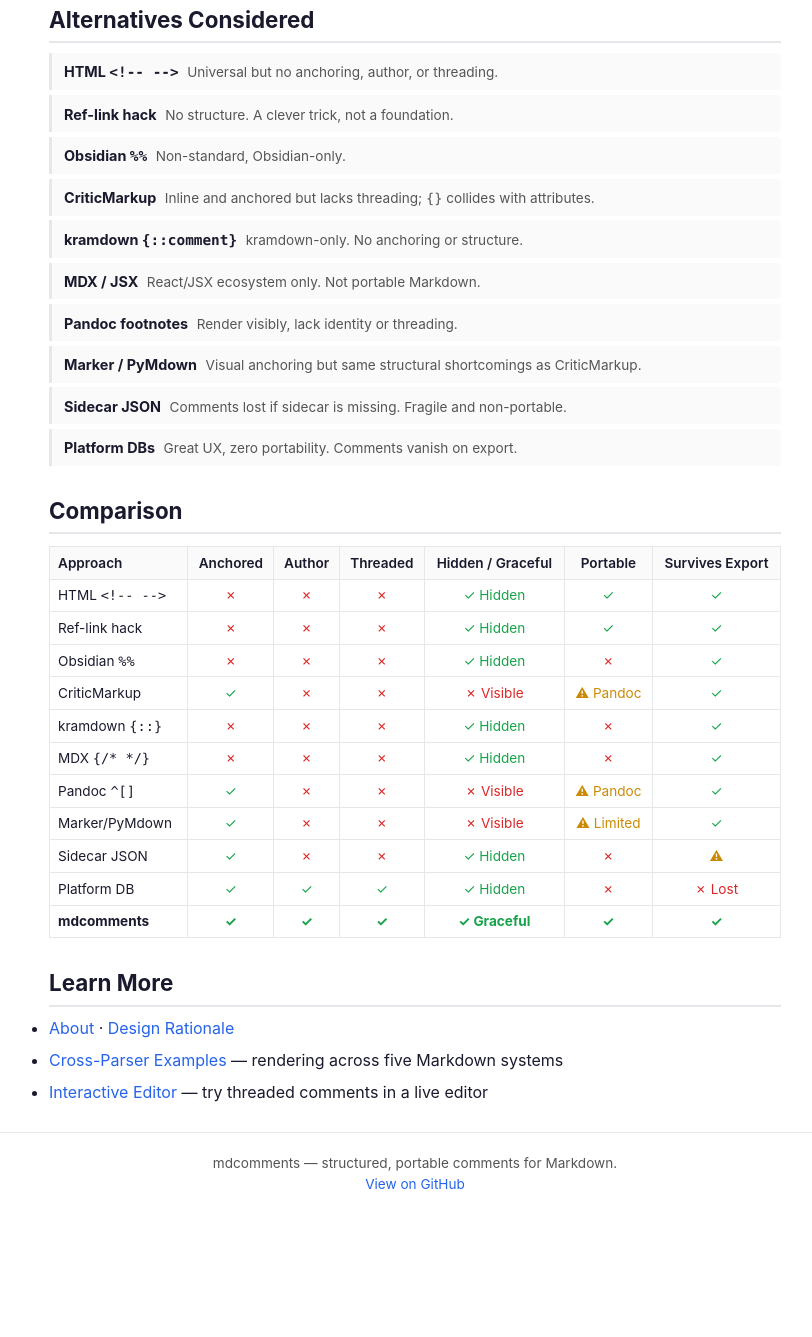
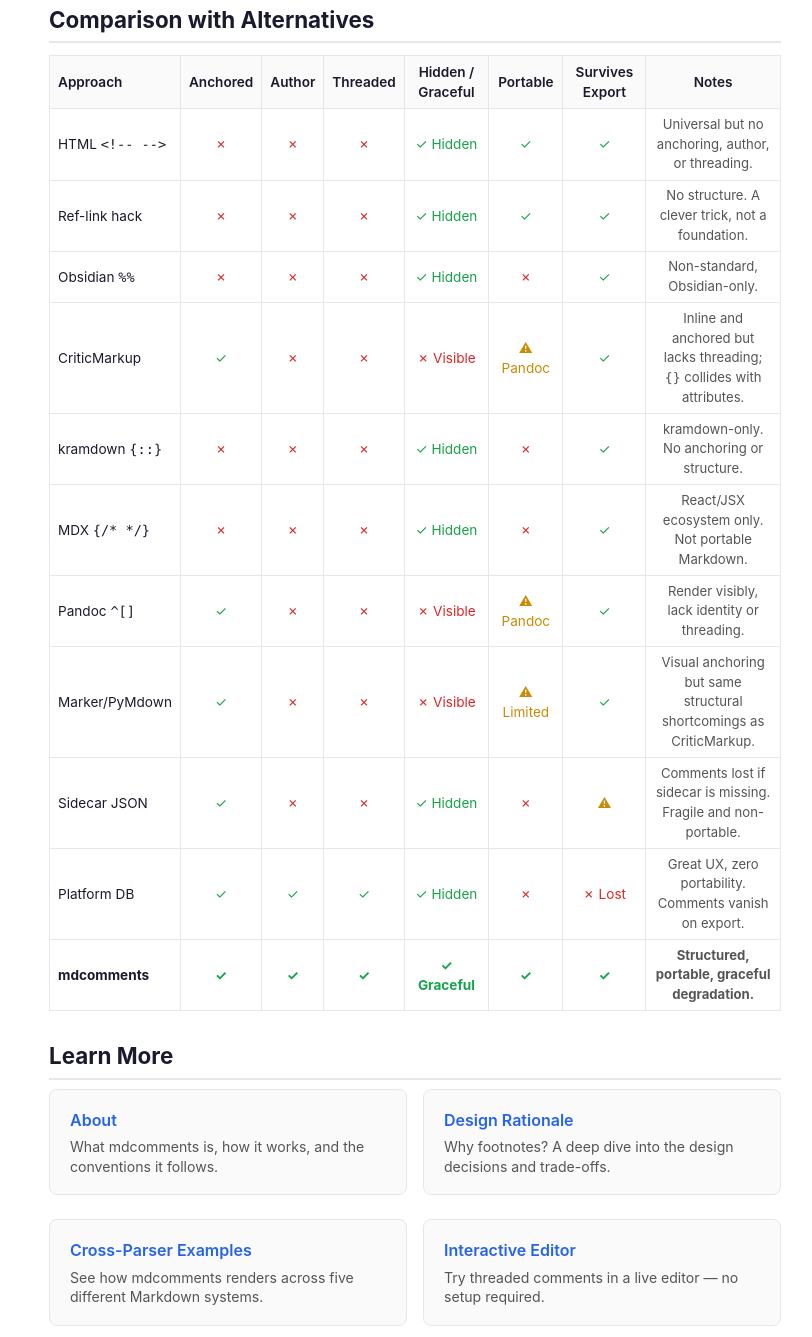
Before and after one commit to petrroll/mdcomments, a plain HTML site: page index.html in a window 1280 px wide. Shown: the part 1484-2821 px from the top of the page, without its empty margins (225-1037 px from the left). Before the commit the page ends 2698 px from the top, so only its background shows below. Drawn offline with Linux system fonts and the light colour scheme.

Commit message:
feat: enhance comparison table and update learn more section with card layout

```diff
--- a/index.html
+++ b/index.html
@@ -140,17 +140,43 @@
     .n { color: var(--red); }
     .w { color: var(--yellow); }
 
-    /* Alternatives */
-    .alt-list { list-style: none; padding: 0; }
-    .alt-list li {
-      padding: 0.4rem 0.75rem;
-      border-left: 3px solid var(--border);
-      margin-bottom: 0.3rem;
+    /* Notes column */
+    td:last-child { font-size: 0.82rem; color: var(--muted); max-width: 18rem; }
+
+    /* Learn More cards */
+    .learn-more-cards {
+      display: grid;
+      grid-template-columns: repeat(auto-fit, minmax(16rem, 1fr));
+      gap: 1rem;
+      padding: 0;
+      list-style: none;
+    }
+    .learn-more-cards li {
       background: var(--card-bg);
-      border-radius: 0 4px 4px 0;
+      border: 1px solid var(--border);
+      border-radius: 8px;
+      padding: 1.1rem 1.25rem;
+      transition: border-color 0.15s;
     }
-    .alt-list li strong { display: inline; margin-right: 0.25rem; font-size: 0.9rem; }
-    .alt-list li span { font-size: 0.85rem; color: var(--muted); }
+    .learn-more-cards li:hover {
+      border-color: var(--accent);
+    }
+    .learn-more-cards a {
+      font-weight: 600;
+      font-size: 1rem;
+      text-decoration: none;
+      color: var(--accent);
+    }
+    .learn-more-cards a:hover {
+      text-decoration: underline;
+    }
+    .learn-more-cards .desc {
+      display: block;
+      margin-top: 0.35rem;
+      font-size: 0.88rem;
+      color: var(--muted);
+      line-height: 1.4;
+    }
 
     /* Footer */
     footer {
@@ -245,26 +271,9 @@
     </ol>
   </section>
 
-  <!-- Alternatives -->
-  <section>
-    <h2>Alternatives Considered</h2>
-    <ul class="alt-list">
-      <li><strong>HTML <code>&lt;!-- --&gt;</code></strong> <span>Universal but no anchoring, author, or threading.</span></li>
-      <li><strong>Ref-link hack</strong> <span>No structure. A clever trick, not a foundation.</span></li>
-      <li><strong>Obsidian <code>%%</code></strong> <span>Non-standard, Obsidian-only.</span></li>
-      <li><strong>CriticMarkup</strong> <span>Inline and anchored but lacks threading; <code>{}</code> collides with attributes.</span></li>
-      <li><strong>kramdown <code>{::comment}</code></strong> <span>kramdown-only. No anchoring or structure.</span></li>
-      <li><strong>MDX / JSX</strong> <span>React/JSX ecosystem only. Not portable Markdown.</span></li>
-      <li><strong>Pandoc footnotes</strong> <span>Render visibly, lack identity or threading.</span></li>
-      <li><strong>Marker / PyMdown</strong> <span>Visual anchoring but same structural shortcomings as CriticMarkup.</span></li>
-      <li><strong>Sidecar JSON</strong> <span>Comments lost if sidecar is missing. Fragile and non-portable.</span></li>
-      <li><strong>Platform DBs</strong> <span>Great UX, zero portability. Comments vanish on export.</span></li>
-    </ul>
-  </section>
-
   <!-- Comparison table -->
   <section>
-    <h2>Comparison</h2>
+    <h2>Comparison with Alternatives</h2>
     <div class="table-wrap">
       <table>
         <thead>
@@ -276,6 +285,7 @@
             <th>Hidden / Graceful</th>
             <th>Portable</th>
             <th>Survives Export</th>
+            <th>Notes</th>
           </tr>
         </thead>
         <tbody>
@@ -287,6 +297,7 @@
             <td class="y">✓ Hidden</td>
             <td class="y">✓</td>
             <td class="y">✓</td>
+            <td>Universal but no anchoring, author, or threading.</td>
           </tr>
           <tr>
             <td>Ref-link hack</td>
@@ -296,6 +307,7 @@
             <td class="y">✓ Hidden</td>
             <td class="y">✓</td>
             <td class="y">✓</td>
+            <td>No structure. A clever trick, not a foundation.</td>
           </tr>
           <tr>
             <td>Obsidian <code>%%</code></td>
@@ -305,6 +317,7 @@
             <td class="y">✓ Hidden</td>
             <td class="n">✗</td>
             <td class="y">✓</td>
+            <td>Non-standard, Obsidian-only.</td>
           </tr>
           <tr>
             <td>CriticMarkup</td>
@@ -314,6 +327,7 @@
             <td class="n">✗ Visible</td>
             <td class="w">⚠ Pandoc</td>
             <td class="y">✓</td>
+            <td>Inline and anchored but lacks threading; <code>{}</code> collides with attributes.</td>
           </tr>
           <tr>
             <td>kramdown <code>{::}</code></td>
@@ -323,6 +337,7 @@
             <td class="y">✓ Hidden</td>
             <td class="n">✗</td>
             <td class="y">✓</td>
+            <td>kramdown-only. No anchoring or structure.</td>
           </tr>
           <tr>
             <td>MDX <code>{/* */}</code></td>
@@ -332,6 +347,7 @@
             <td class="y">✓ Hidden</td>
             <td class="n">✗</td>
             <td class="y">✓</td>
+            <td>React/JSX ecosystem only. Not portable Markdown.</td>
           </tr>
           <tr>
             <td>Pandoc <code>^[]</code></td>
@@ -341,6 +357,7 @@
             <td class="n">✗ Visible</td>
             <td class="w">⚠ Pandoc</td>
             <td class="y">✓</td>
+            <td>Render visibly, lack identity or threading.</td>
           </tr>
           <tr>
             <td>Marker/PyMdown</td>
@@ -350,6 +367,7 @@
             <td class="n">✗ Visible</td>
             <td class="w">⚠ Limited</td>
             <td class="y">✓</td>
+            <td>Visual anchoring but same structural shortcomings as CriticMarkup.</td>
           </tr>
           <tr>
             <td>Sidecar JSON</td>
@@ -359,6 +377,7 @@
             <td class="y">✓ Hidden</td>
             <td class="n">✗</td>
             <td class="w">⚠</td>
+            <td>Comments lost if sidecar is missing. Fragile and non-portable.</td>
           </tr>
           <tr>
             <td>Platform DB</td>
@@ -368,6 +387,7 @@
             <td class="y">✓ Hidden</td>
             <td class="n">✗</td>
             <td class="n">✗ Lost</td>
+            <td>Great UX, zero portability. Comments vanish on export.</td>
           </tr>
           <tr>
             <td><strong>mdcomments</strong></td>
@@ -377,6 +397,7 @@
             <td class="y"><strong>✓ Graceful</strong></td>
             <td class="y"><strong>✓</strong></td>
             <td class="y"><strong>✓</strong></td>
+            <td><strong>Structured, portable, graceful degradation.</strong></td>
           </tr>
         </tbody>
       </table>
@@ -386,10 +407,23 @@
   <!-- Links -->
   <section>
     <h2>Learn More</h2>
-    <ul>
-      <li><a href="https://github.com/petrroll/mdcomments/blob/main/about.md">About</a> · <a href="https://github.com/petrroll/mdcomments/blob/main/rationale.md">Design Rationale</a></li>
-      <li><a href="examples/results.html">Cross-Parser Examples</a> — rendering across five Markdown systems</li>
-      <li><a href="examples/interactive-editor/index.html">Interactive Editor</a> — try threaded comments in a live editor</li>
+    <ul class="learn-more-cards">
+      <li>
+        <a href="https://github.com/petrroll/mdcomments/blob/main/overview.md">About</a>
+        <span class="desc">What mdcomments is, how it works, and the conventions it follows.</span>
+      </li>
+      <li>
+        <a href="https://github.com/petrroll/mdcomments/blob/main/rationale.md">Design Rationale</a>
+        <span class="desc">Why footnotes? A deep dive into the design decisions and trade-offs.</span>
+      </li>
+      <li>
+        <a href="examples/results.html">Cross-Parser Examples</a>
+        <span class="desc">See how mdcomments renders across five different Markdown systems.</span>
+      </li>
+      <li>
+        <a href="examples/interactive-editor/index.html">Interactive Editor</a>
+        <span class="desc">Try threaded comments in a live editor — no setup required.</span>
+      </li>
     </ul>
   </section>
 
```
